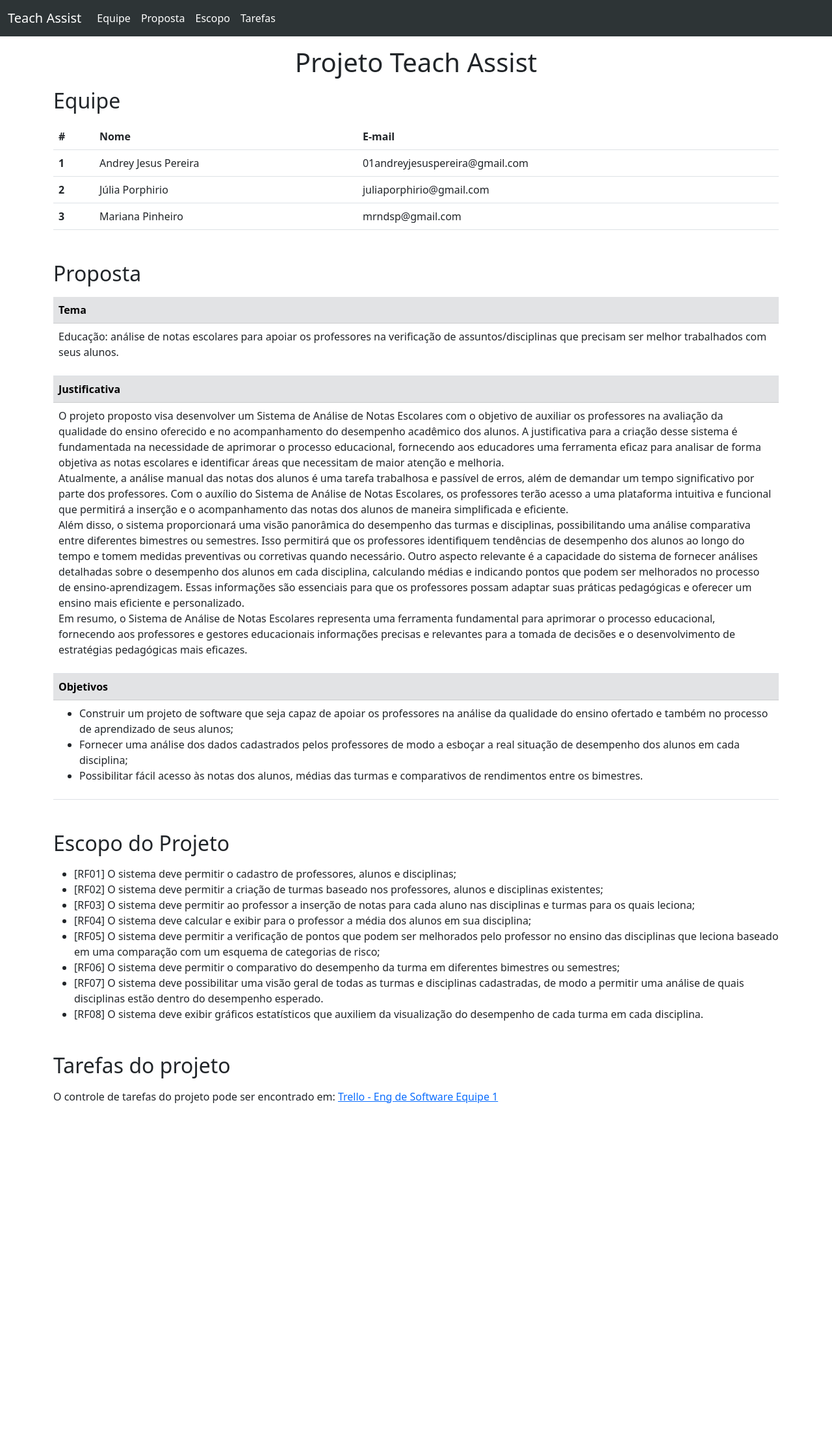
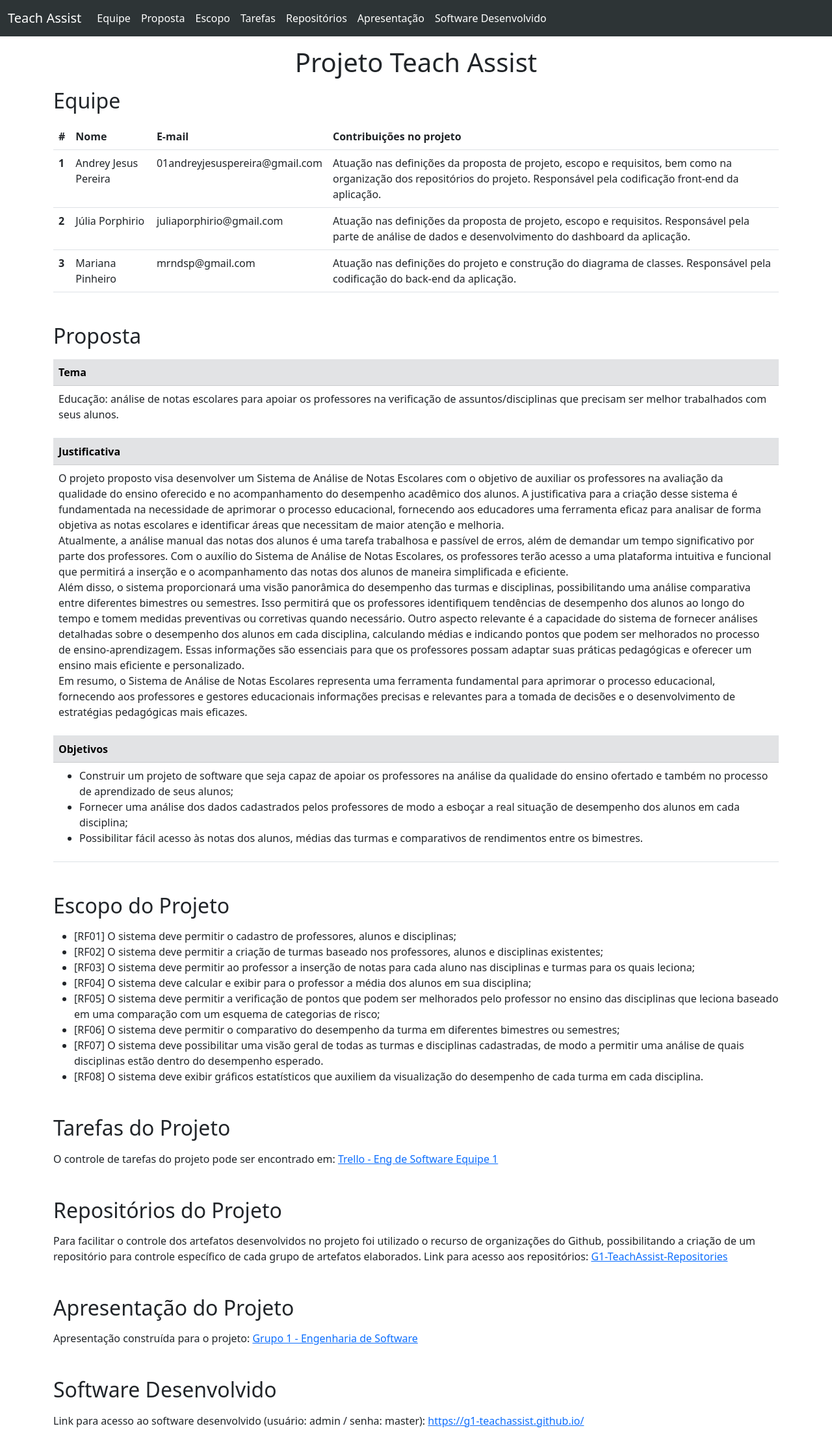
Before and after one commit to G1-TeachAssist/TeachAssistDocs, a plain HTML site: page pages/index.html in a window 1280 px wide. Shown: the whole page at 65% size. Before the commit the page ends 1716 px from the top, so only its background shows below. Drawn offline with Linux system fonts and the light colour scheme.

Commit message:
Alterado página do projeto

```diff
--- a/pages/index.html
+++ b/pages/index.html
@@ -27,6 +27,15 @@
                         <li class="nav-item">
                             <a class="nav-link text-white" href="#tarefas">Tarefas</a>
                         </li>
+                        <li class="nav-item">
+                            <a class="nav-link text-white" href="#repositorios">Repositórios</a>
+                        </li>
+                        <li class="nav-item">
+                            <a class="nav-link text-white" href="#apresentacao">Apresentação</a>
+                        </li>
+                        <li class="nav-item">
+                            <a class="nav-link text-white" href="#sistema">Software Desenvolvido</a>
+                        </li>
                     </ul>
                 </div>
             </div>
@@ -41,6 +50,7 @@
                     <th scope="col">#</th>
                     <th scope="col">Nome</th>
                     <th scope="col">E-mail</th>
+                    <th scope="col">Contribuições no projeto</th>
                 </tr>
             </thead>
             <tbody>
@@ -48,16 +58,19 @@
                     <th scope="row">1</th>
                     <td>Andrey Jesus Pereira</td>
                     <td>01andreyjesuspereira@gmail.com</td>
+                    <td>Atuação nas definições da proposta de projeto, escopo e requisitos, bem como na organização dos repositórios do projeto. Responsável pela codificação front-end da aplicação.</td>
                 </tr>
                 <tr>
                     <th scope="row">2</th>
                     <td>Júlia Porphirio</td>
                     <td>juliaporphirio@gmail.com</td>
+                    <td>Atuação nas definições da proposta de projeto, escopo e requisitos. Responsável pela parte de análise de dados e desenvolvimento do dashboard da aplicação.</td>
                 </tr>
                 <tr>
                     <th scope="row">3</th>
                     <td>Mariana Pinheiro </td>
                     <td>mrndsp@gmail.com</td>
+                    <td>Atuação nas definições do projeto e construção do diagrama de classes. Responsável pela codificação do back-end da aplicação.</td>
                 </tr>
             </tbody>
         </table>
@@ -141,9 +154,27 @@
         </ul>
     </div>
     <div class="container">
-        <h2 class="mt-5 mb-3" id="tarefas">Tarefas do projeto</h2>
+        <h2 class="mt-5 mb-3" id="tarefas">Tarefas do Projeto</h2>
         <p>
-            O controle de tarefas do projeto pode ser encontrado em: <a href="https://trello.com/b/mJavRap9/eng-de-software-equipe-1-projeto-gest%C3%A3o-de-notas">Trello - Eng de Software Equipe 1</a>
+            O controle de tarefas do projeto pode ser encontrado em: <a target="_blank" href="https://trello.com/b/mJavRap9/eng-de-software-equipe-1-projeto-gest%C3%A3o-de-notas">Trello - Eng de Software Equipe 1</a>
+        </p>
+    </div>
+    <div class="container">
+        <h2 class="mt-5 mb-3" id="repositorios">Repositórios do Projeto</h2>
+        <p>
+            Para facilitar o controle dos artefatos desenvolvidos no projeto foi utilizado o recurso de organizações do Github, possibilitando a criação de um repositório para controle específico de cada grupo de artefatos elaborados. Link para acesso aos repositórios: <a target="_blank" href="https://github.com/orgs/G1-TeachAssist/repositories">G1-TeachAssist-Repositories</a>
+        </p>
+    </div>
+    <div class="container">
+        <h2 class="mt-5 mb-3" id="apresentacao">Apresentação do Projeto</h2>
+        <p>
+            Apresentação construída para o projeto: <a target="_blank" href="https://docs.google.com/presentation/d/1MnqpeVI264Yt2BSLL1LgPKvLfqpIFOVPmXnQH55TJic/edit?usp=sharing" >Grupo 1 - Engenharia de Software</a>
+        </p>
+    </div>
+    <div class="container">
+        <h2 class="mt-5 mb-3" id="sistema">Software Desenvolvido</h2>
+        <p>
+            Link para acesso ao software desenvolvido (usuário: admin / senha: master): <a target="_blank" href="https://g1-teachassist.github.io/" >https://g1-teachassist.github.io/</a>
         </p>
     </div>
 </body>
```
